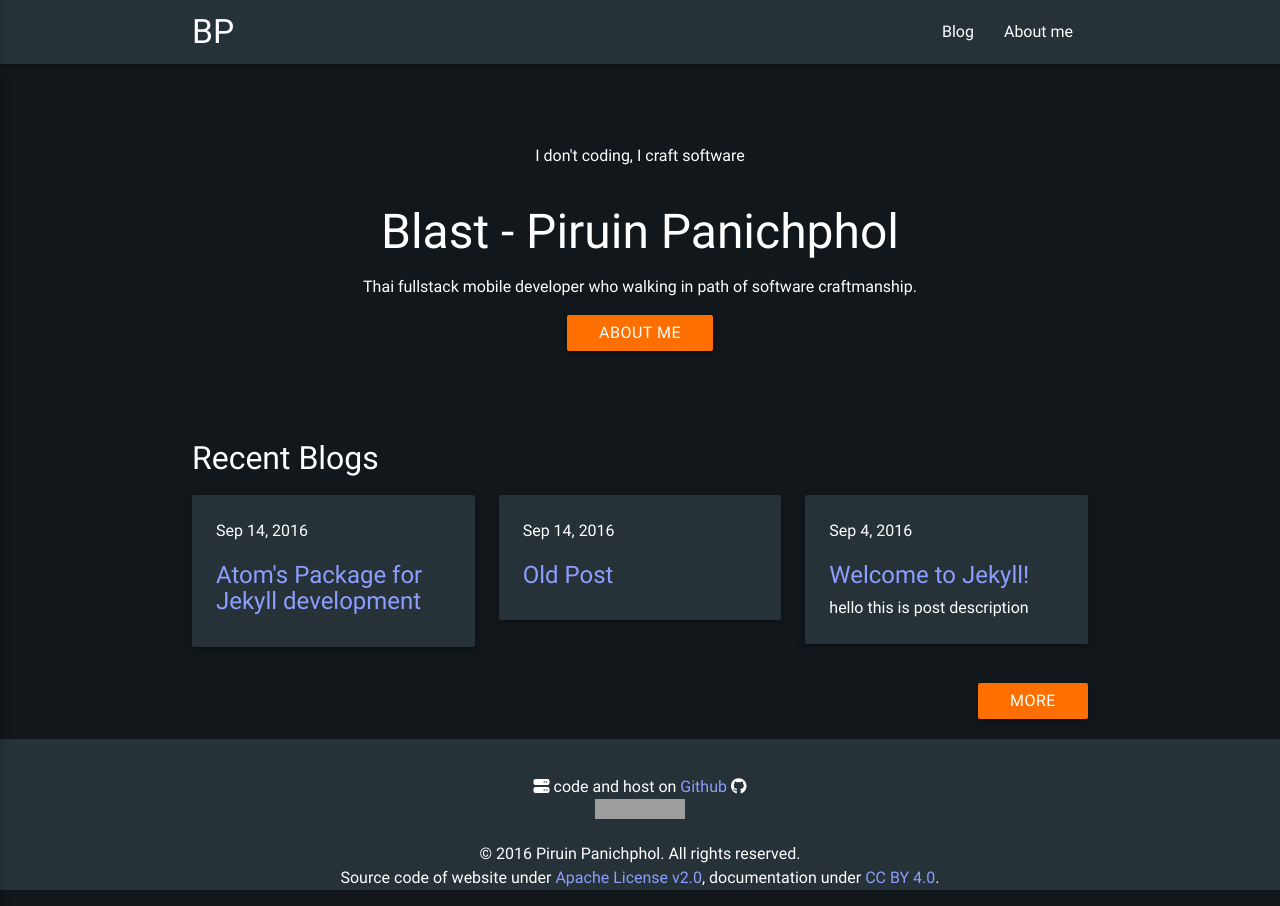
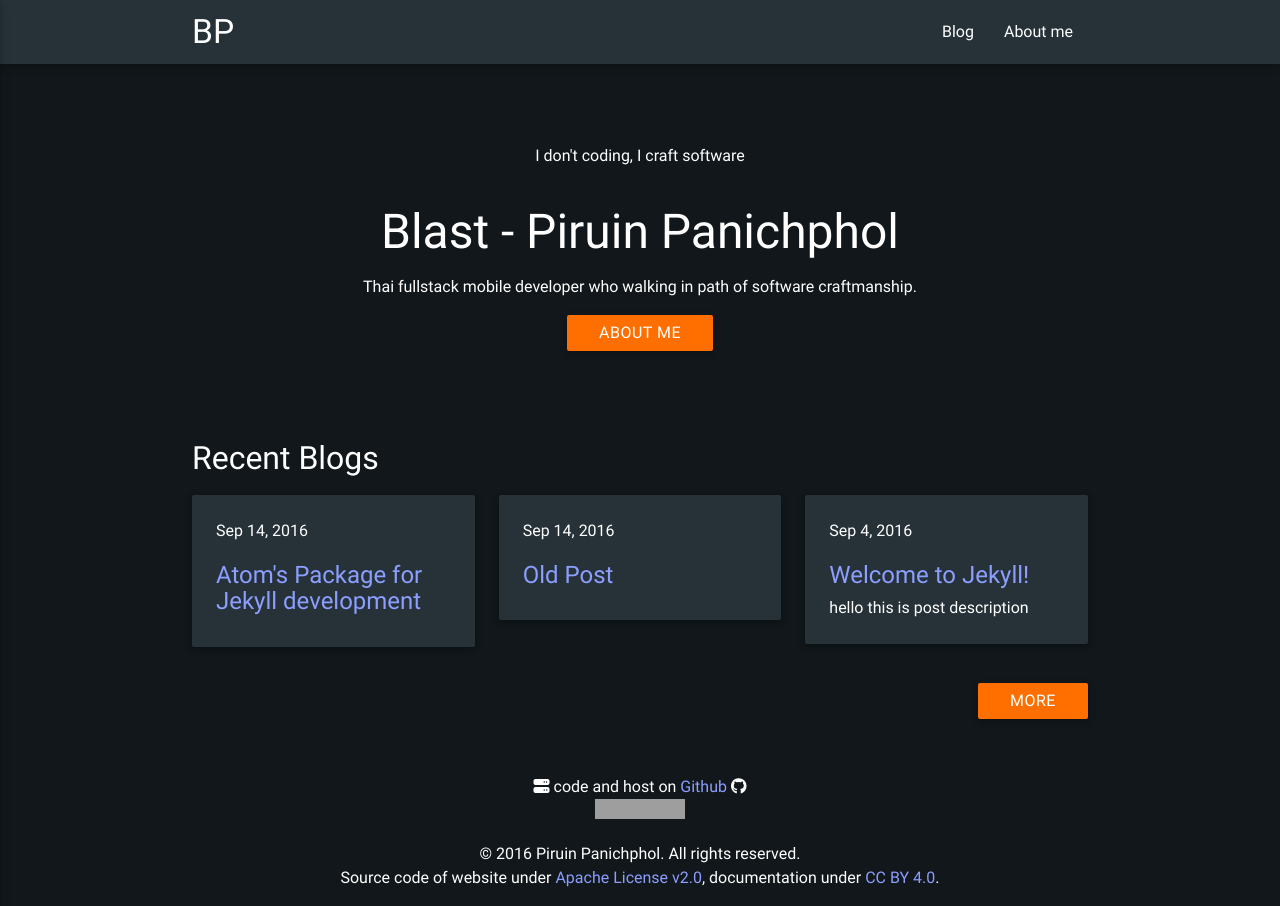
Before and after one commit to piruin/piruin.github.io, a Jekyll site: the page built from index.html, in a window 1280 px wide. Built offline with Jekyll 4.4.1, drawn with Linux system fonts in a browser that asks for light colours; nearby versions of some CDN libraries; grey boxes are pictures that could not be loaded.

Commit message:
remove color of page footer

```diff
--- a/_sass/components/_global.scss
+++ b/_sass/components/_global.scss
@@ -353,7 +353,6 @@ ul.staggered-list li {
 footer.page-footer {
   margin-top: 20px;
   padding-top: 20px;
-  background-color: $footer-bg-color;
 
   .footer-copyright {
     overflow: hidden;
```
